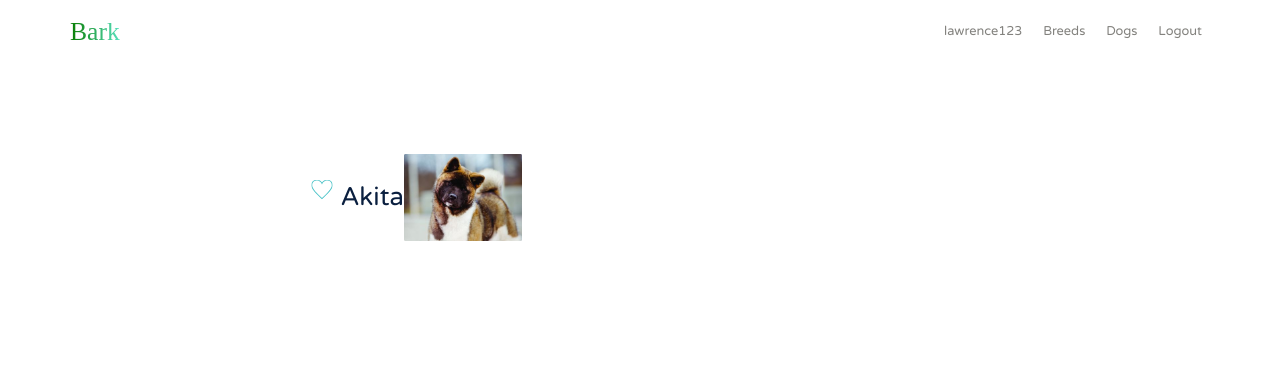
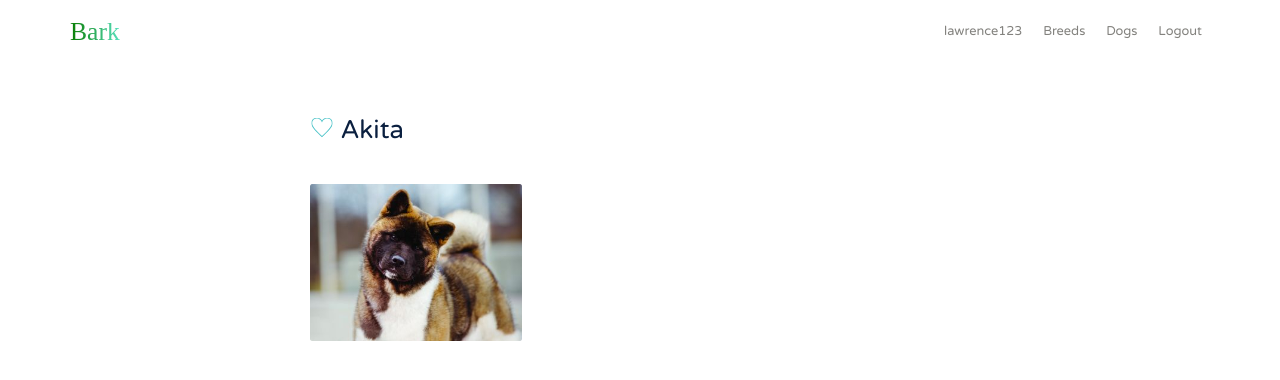
Before and after one commit to lawrencedovin/capstone-2-bark, a React (Create React App) app in the folder bark/: page /breed-details in a window 1280 px wide. Shown: the top 380 px of the page. Built offline with nearby package versions, Linux system fonts and the light colour scheme; a web font is replaced by a local one.

Commit message:
Updated details image

```diff
--- a/bark/src/css/styles.css
+++ b/bark/src/css/styles.css
@@ -347,7 +347,8 @@ button {
 .details__like {
   margin-right: .8rem;
   border: none;
-  background: none; }
+  background: none;
+  display: inline; }
   .details__like-icon {
     background: url("/icons/unliked-icon.svg") no-repeat center;
     height: 24px;
@@ -358,6 +359,7 @@ button {
 
 .details__title {
   font-size: 3.2rem;
+  display: inline;
   display: table-cell;
   vertical-align: middle; }
 
--- a/bark/src/main-pages/BreedDetails/BreedDetails.js
+++ b/bark/src/main-pages/BreedDetails/BreedDetails.js
@@ -5,18 +5,16 @@ const BreedDetails = () => (
   <div data-testid="BreedDetails">
     <div className="container-fluid">
       <div className="row">
-        <div className="col-md-7 mx-auto">
-          <div className="row justify-content-center text-center">
-            <div className="details">
-              <div className="details__title-icon-container">
-                <button className="details__like d-flex align-items-center justify-content-center">
-                  <div className="details__like-icon img-fluid" alt="like"></div>
-                </button>
-                <h1 className="details__title">Akita</h1>
-                <div className="col-md-4">
-                  <img src={process.env.PUBLIC_URL + 'images/akita.jpg'} className="details__image img-fluid" alt="akita"/>
-                </div>
-              </div>
+        <div className="col-md-7 mx-auto details">
+            <div className="details__title-icon-container">
+              <button className="details__like">
+                <div className="details__like-icon" alt="like"></div>
+              </button>
+              <h1 className="details__title">Akita</h1>
+            </div>
+          <div className="row">
+            <div className="col-md-4">
+                <img src={process.env.PUBLIC_URL + 'images/akita.jpg'} className="details__image img-fluid" alt="akita"/>
             </div>
           </div>
         </div>
--- a/bark/src/sass/components/details/_details.scss
+++ b/bark/src/sass/components/details/_details.scss
@@ -8,6 +8,7 @@
         margin-right: .8rem;
         border: none;
         background: none;
+        display: inline;
 
         &-icon {
             background: url("/icons/unliked-icon.svg") no-repeat center;
@@ -24,6 +25,7 @@
 
     &__title {
         font-size: $font-size-medium;
+        display: inline;
         display: table-cell;
         vertical-align: middle;
     }
```
